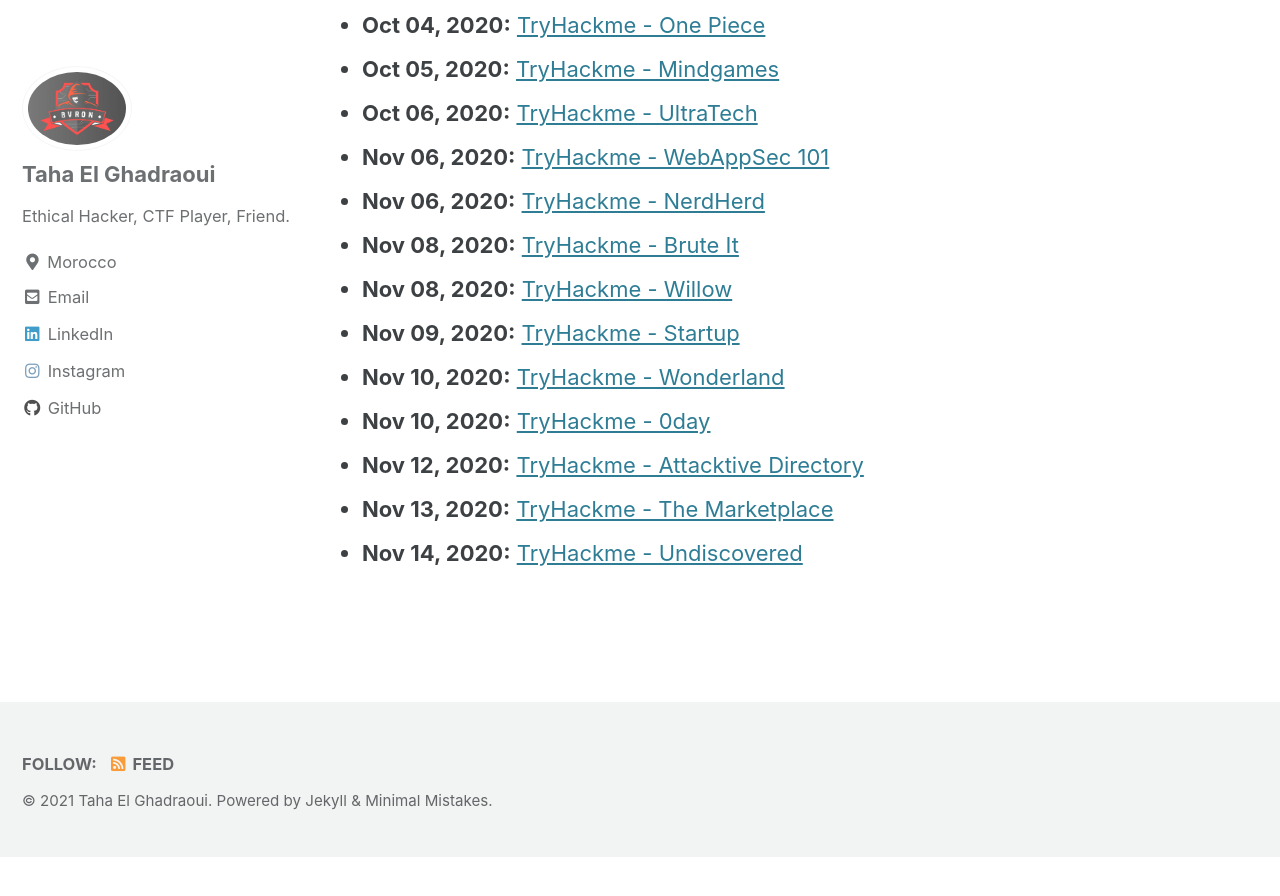
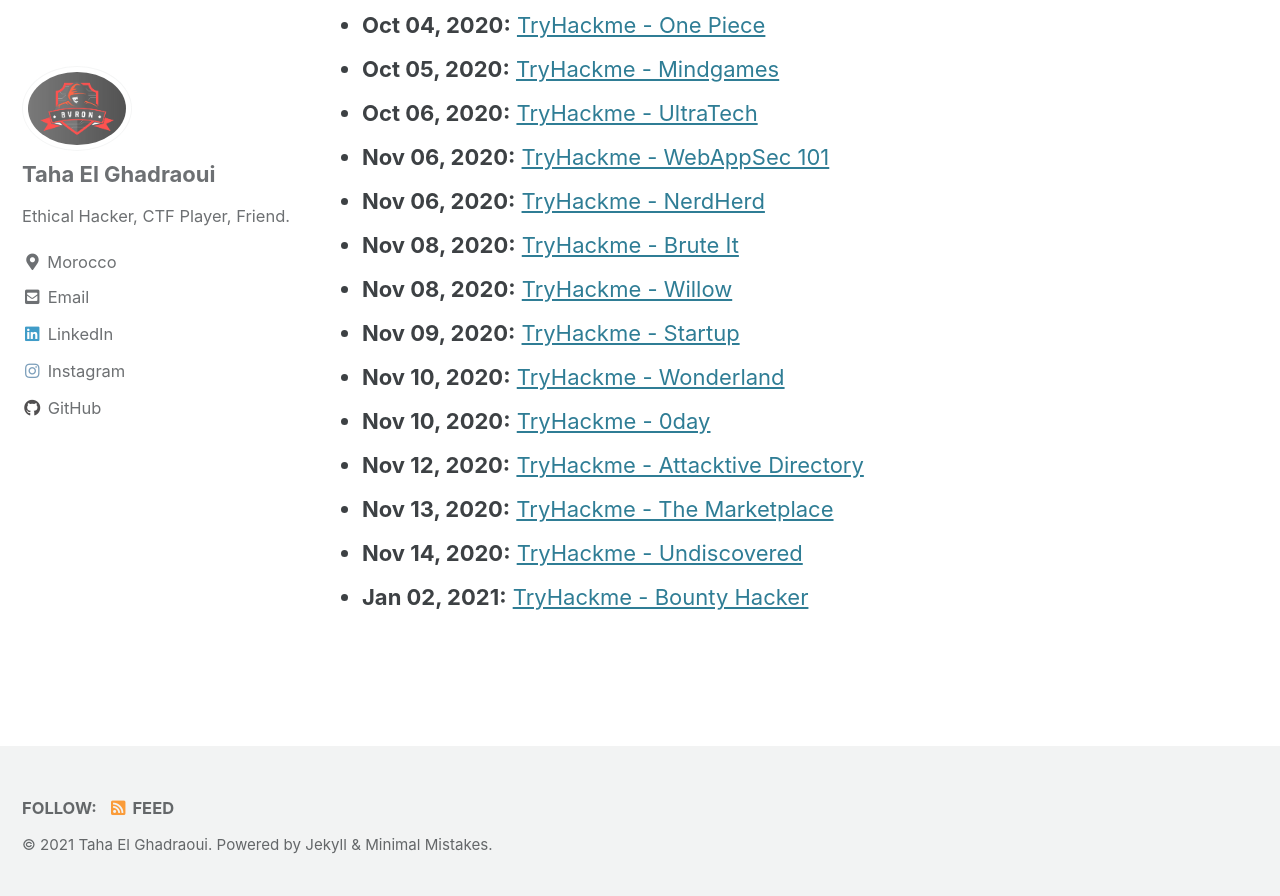
Before and after one commit to bvr0n/bvr0n.github.io, a Jekyll site: the page built from _pages/tryhackme-wr.md, in a window 1280 px wide and 900 px high, scrolled down 1095 px. Shown: the top 896 px of the window. Built offline with Jekyll 4.4.1, drawn with Linux system fonts in a browser that asks for light colours; cached includes are drawn as plain includes; before the commit the page ends 1951 px from its top, so only the background shows below that.

Commit message:
Update tryhackme-wr.md

```diff
--- a/_pages/tryhackme-wr.md
+++ b/_pages/tryhackme-wr.md
@@ -25,3 +25,4 @@
 - **Nov 12, 2020:** [TryHackme - Attacktive Directory](../_posts/thm/2020-11-12-attacktivedir.md)
 - **Nov 13, 2020:** [TryHackme - The Marketplace](../_posts/thm/2020-11-13-marketplace.md)
 - **Nov 14, 2020:** [TryHackme - Undiscovered](../_posts/thm/2020-11-14-undiscovered.md)
+- **Jan 02, 2021:** [TryHackme - Bounty Hacker](../_posts/thm/2021-01-02-bounty_hacker.md)
```
